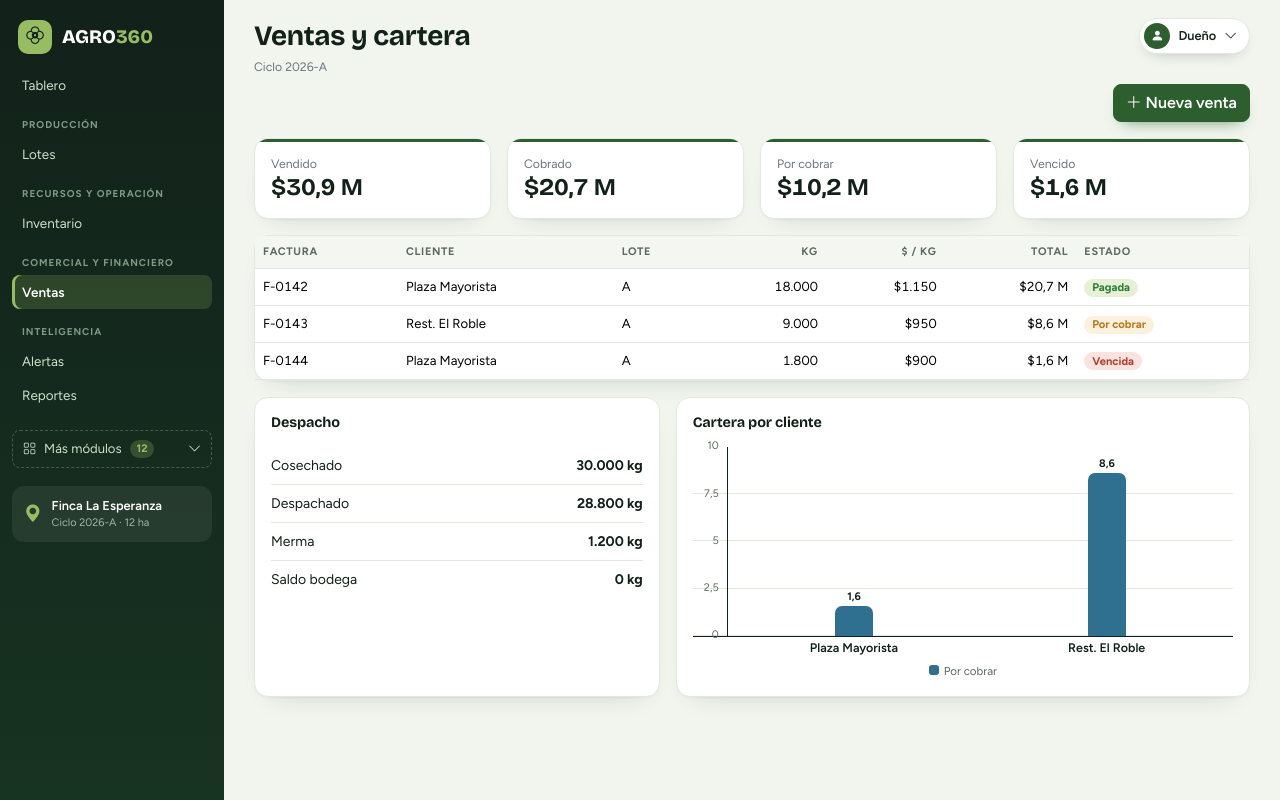
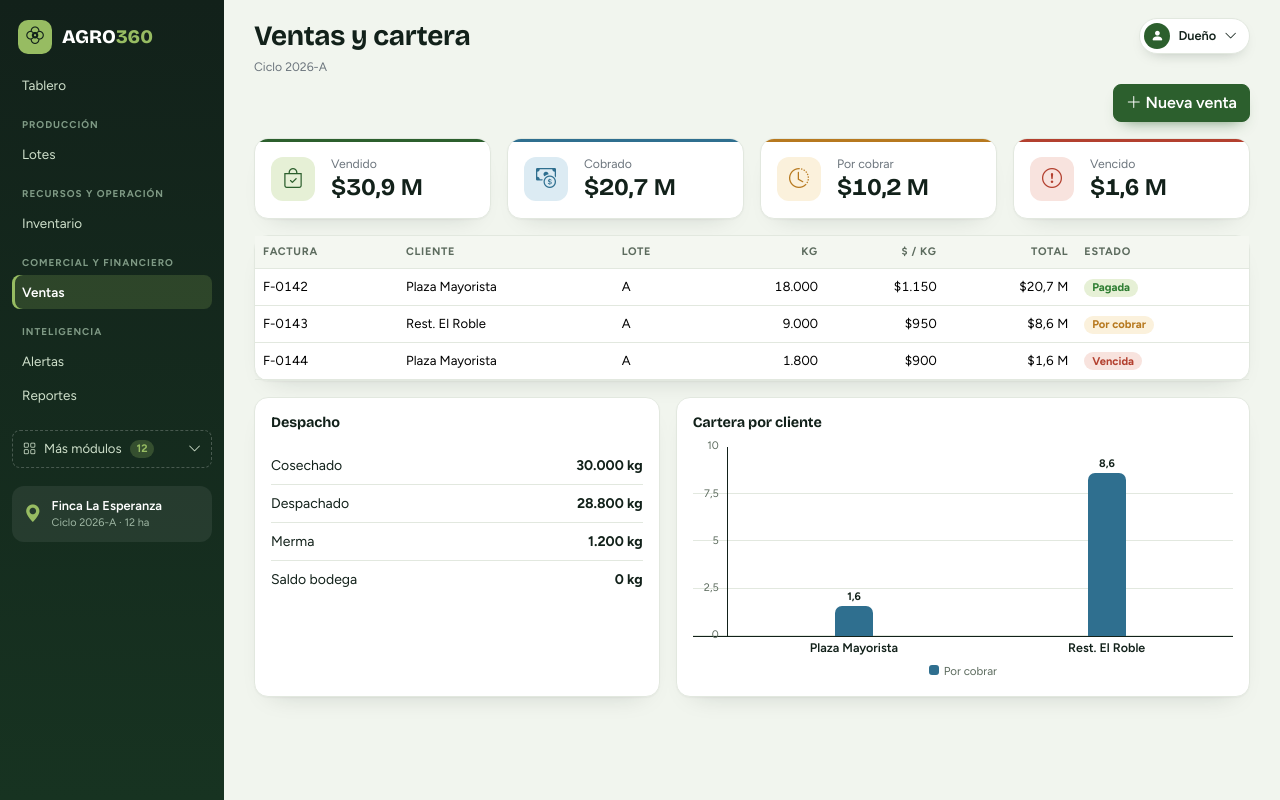
Before and after one commit to FelipeUCC898/Agro360-proyecto-electiva, an Angular app: page /ventas in a window 1280 px wide. Built offline with nearby package versions, Linux system fonts and the light colour scheme.

Commit message:
se agregan iconos en inventario y ventas

```diff
--- a/src/app/pages/web/inventario/inventario.html
+++ b/src/app/pages/web/inventario/inventario.html
@@ -8,10 +8,10 @@
 </app-page-header>
 
 <div class="row g-3 mb-3">
-  <div class="col-6 col-xl-3"><app-kpi-card etiqueta="Productos" [valor]="resumen.productos.toString()" /></div>
-  <div class="col-6 col-xl-3"><app-kpi-card etiqueta="Valor en bodega" [valor]="millones(resumen.valorBodega)" /></div>
-  <div class="col-6 col-xl-3"><app-kpi-card etiqueta="Por vencer" [valor]="resumen.porVencer.toString()" /></div>
-  <div class="col-6 col-xl-3"><app-kpi-card etiqueta="Bajo mínimo" [valor]="resumen.bajoMinimo.toString()" /></div>
+  <div class="col-6 col-xl-3"><app-kpi-card etiqueta="Productos" [valor]="resumen.productos.toString()" icono="bi-boxes" tono="verde" /></div>
+  <div class="col-6 col-xl-3"><app-kpi-card etiqueta="Valor en bodega" [valor]="millones(resumen.valorBodega)" icono="bi-safe" tono="azul" /></div>
+  <div class="col-6 col-xl-3"><app-kpi-card etiqueta="Por vencer" [valor]="resumen.porVencer.toString()" icono="bi-hourglass-split" tono="ambar" /></div>
+  <div class="col-6 col-xl-3"><app-kpi-card etiqueta="Bajo mínimo" [valor]="resumen.bajoMinimo.toString()" icono="bi-exclamation-octagon" tono="rojo" /></div>
 </div>
 
 <div class="card mb-3">
--- a/src/app/pages/web/ventas/ventas.html
+++ b/src/app/pages/web/ventas/ventas.html
@@ -5,10 +5,10 @@
 </app-page-header>
 
 <div class="row g-3 mb-3">
-  <div class="col-6 col-xl-3"><app-kpi-card etiqueta="Vendido" [valor]="millones(vendido())" /></div>
-  <div class="col-6 col-xl-3"><app-kpi-card etiqueta="Cobrado" [valor]="millones(cobrado())" /></div>
-  <div class="col-6 col-xl-3"><app-kpi-card etiqueta="Por cobrar" [valor]="millones(porCobrar())" /></div>
-  <div class="col-6 col-xl-3"><app-kpi-card etiqueta="Vencido" [valor]="millones(vencido())" /></div>
+  <div class="col-6 col-xl-3"><app-kpi-card etiqueta="Vendido" [valor]="millones(vendido())" icono="bi-bag-check" tono="verde" /></div>
+  <div class="col-6 col-xl-3"><app-kpi-card etiqueta="Cobrado" [valor]="millones(cobrado())" icono="bi-cash-coin" tono="azul" /></div>
+  <div class="col-6 col-xl-3"><app-kpi-card etiqueta="Por cobrar" [valor]="millones(porCobrar())" icono="bi-clock-history" tono="ambar" /></div>
+  <div class="col-6 col-xl-3"><app-kpi-card etiqueta="Vencido" [valor]="millones(vencido())" icono="bi-exclamation-circle" tono="rojo" /></div>
 </div>
 
 <div class="card mb-3">
```
